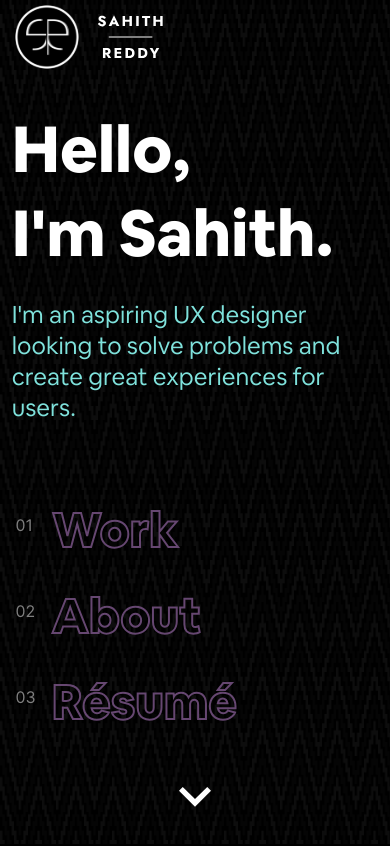
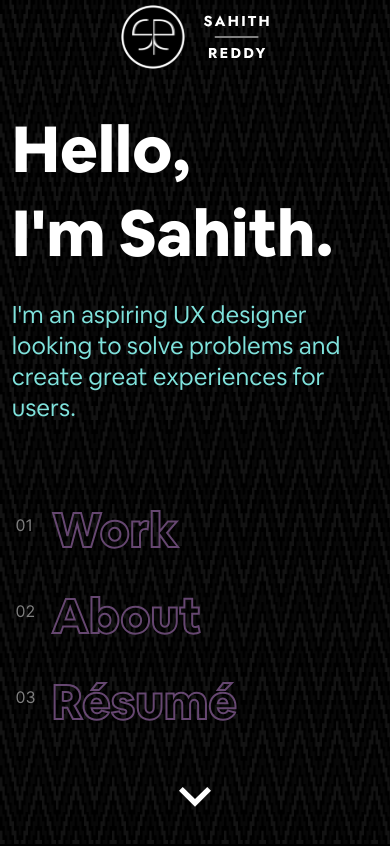
Before and after one commit to sahithreddya/myportfolio, a React (Create React App) app: page / in a window 390 px wide. Shown: the top 846 px of the page. Built offline with nearby package versions, Linux system fonts and the light colour scheme; no server answers; the database is empty.

Commit message:
mobile view fixes + background gradient

```diff
--- a/src/Styles/HomePage.css
+++ b/src/Styles/HomePage.css
@@ -22,7 +22,7 @@
   grid-column: 1 / -1;
   grid-row: 1 / span 1;
   /* background-image: linear-gradient(transparent, black), url('../Assets/Images/STARS.png'); */
-  background: linear-gradient(rgba(0,0,0,.80), rgba(0,0,0,.80)), url('../Assets/Images/ikat pattern.png');
+  background: linear-gradient(rgba(0,0,0,.70), rgba(0,0,0,.70)), url('../Assets/Images/ikat pattern.png');
   background-size: 7em;
 }
 
@@ -53,18 +53,6 @@
   }
 }
 
-
-.qwe {
-  /* grid-area: logo; */
-  position: sticky;
-  top: 0;
-  padding: 5px;
-  justify-self: center;
-  /* height: 4em; */
-  background: url('../Assets/Images/Logo + Name.svg') no-repeat 0 0;
-  background-repeat: no-repeat;
-}
-
 .HeaderBar {
   grid-area: logo;
   position: sticky;
@@ -77,7 +65,6 @@
 
 .HeaderLogo {
   position: relative;
-  background-position: 50% 50%;
   background: url('../Assets/Images/Logo + Name.svg') no-repeat 0 0;
   background-repeat: no-repeat;
   background-size: contain;
@@ -162,7 +149,7 @@
   margin: 0;
 }
 
-@media only screen and (max-width: 700px) {
+@media only screen and (max-width: 1200px) {
   .HomePage {
     grid-template-areas:
       "logo"
@@ -170,6 +157,11 @@
       "menu"
       "more";
     grid-template-rows: 5em 1fr 1fr 10vh;
+  }
+
+  .HeaderLogo {
+    background-position: center;
+    margin: 0;
   }
 
   .page-img {
@@ -211,3 +203,27 @@
     height: 4em;
   }
 }
+
+@media only screen and (max-height: 800px) and (max-width: 1200px){
+
+  .HeaderLogo {
+    background-position: center;
+    margin: 0;
+  }
+
+  .Menu {
+    margin-top: 1vh;
+  }
+
+  .menu-class {
+    font-size: 2em;
+  }
+
+  .menu-item {
+    font-size: 0.8em;
+  }
+
+  .more-icon {
+    height: 3em;
+  }
+}
```
